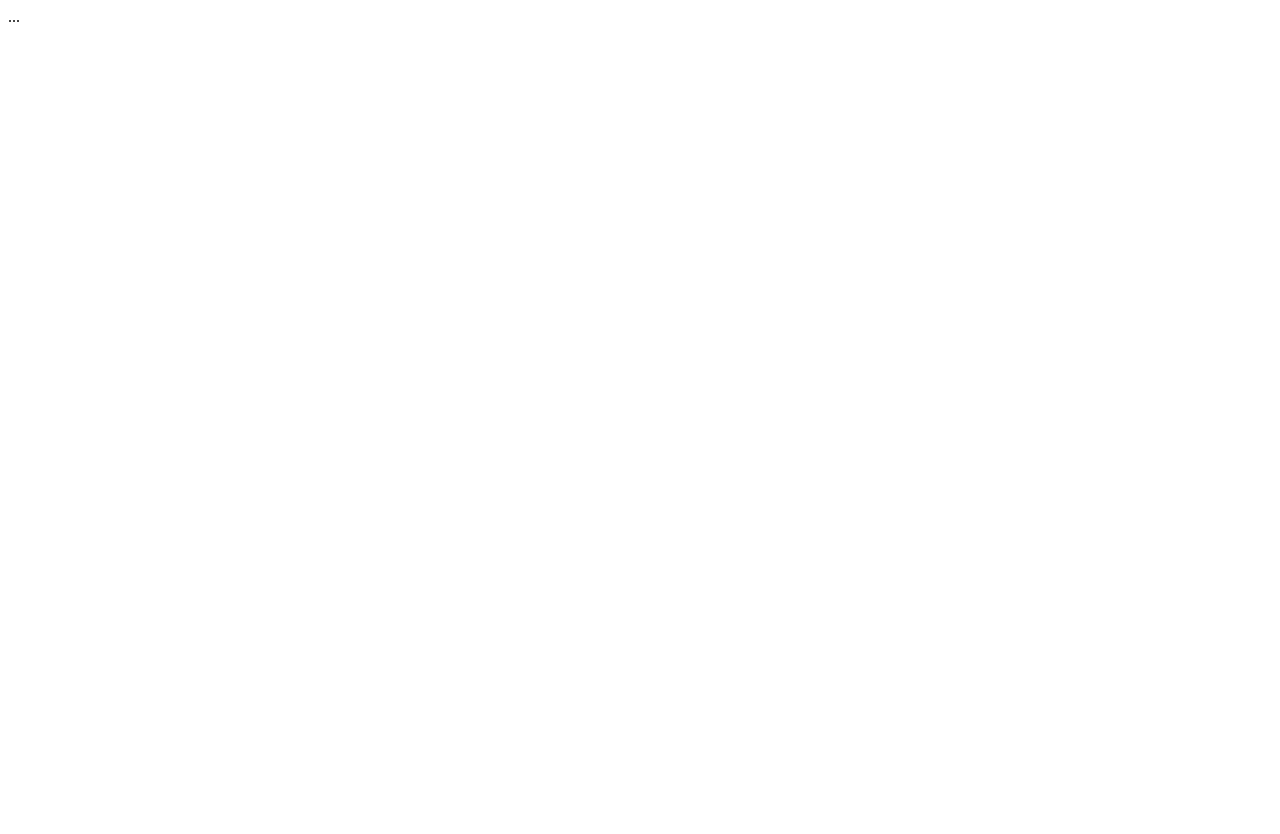
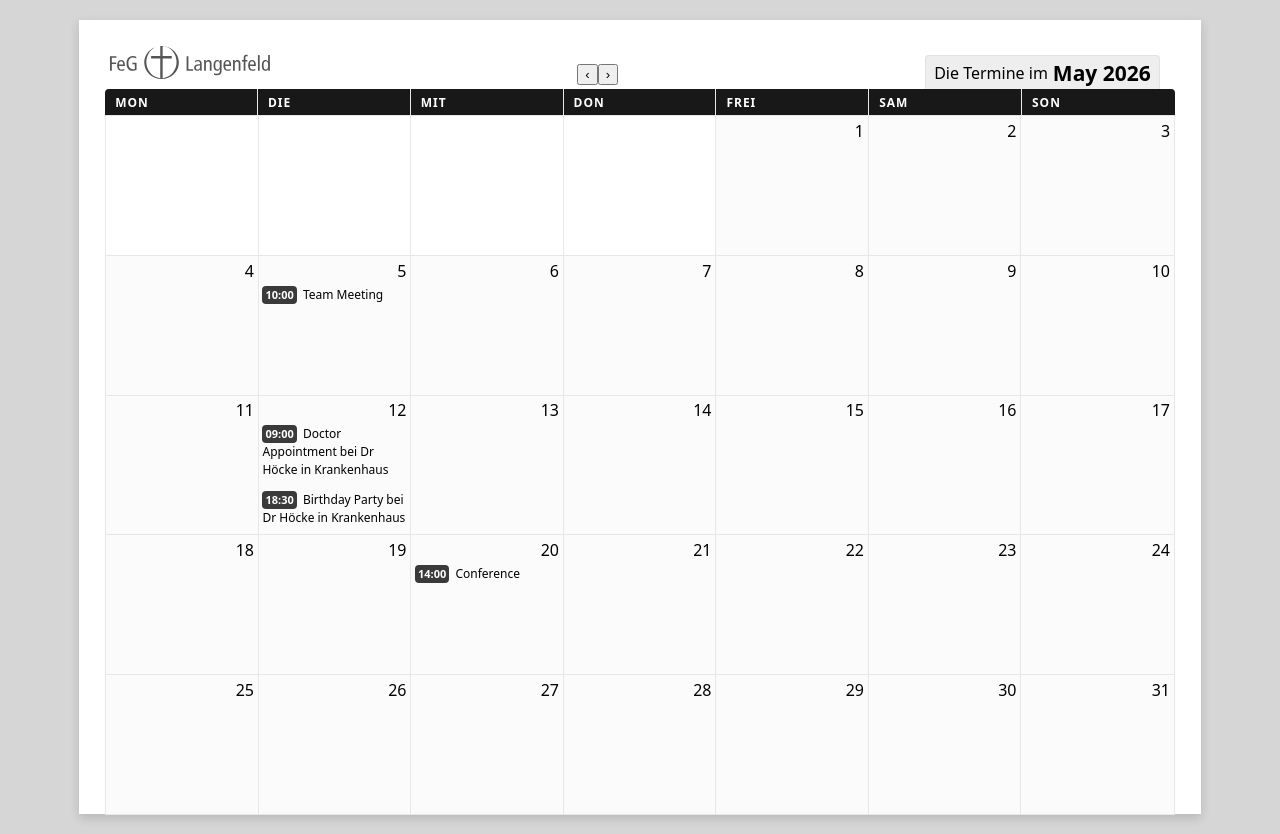
Before and after one commit to MilSoltani/gemeinde-termine, a Vue app: page / in a window 1280 px wide. Before the commit the page ends 800 px from the top, so only its background shows below. Built offline with nearby package versions, Linux system fonts and the light colour scheme.

Commit message:
calendar started

```diff
--- a/src/App.vue
+++ b/src/App.vue
@@ -1,8 +1,158 @@
 <script setup lang="ts">
+import { computed, ref } from 'vue'
+
+const events = ref([
+  {
+    id: 1,
+    title: 'Team Meeting',
+    date: '2026-05-05',
+    time: '10:00',
+  },
+  {
+    id: 2,
+    title: 'Doctor Appointment bei Dr Höcke in Krankenhaus',
+    date: '2026-05-12',
+    time: '09:00',
+  },
+  {
+    id: 3,
+    title: 'Birthday Party bei Dr Höcke in Krankenhaus',
+    date: '2026-05-12',
+    time: '18:30',
+  },
+  {
+    id: 4,
+    title: 'Conference',
+    date: '2026-05-20',
+    time: '14:00',
+  },
+])
+
+const currentDate = ref(new Date())
+
+const weekdays = ['Mon', 'Die', 'Mit', 'Don', 'Frei', 'Sam', 'Son']
+
+const currentYear = computed(() => currentDate.value.getFullYear())
+
+const currentMonth = computed(() => currentDate.value.getMonth())
+
+const monthName = computed(() => {
+  return currentDate.value.toLocaleString('default', {
+    month: 'long',
+  })
+})
+
+const calendarDays = computed(() => {
+  const year = currentYear.value
+  const month = currentMonth.value
+
+  const firstDay = new Date(year, month, 1)
+  const lastDay = new Date(year, month + 1, 0)
+
+  const daysInMonth = lastDay.getDate()
+
+  let startDay = firstDay.getDay()
+  startDay = startDay === 0 ? 6 : startDay - 1
+
+  const days = []
+
+  for (let i = 0; i < startDay; i++) {
+    days.push({
+      date: `empty-${i}`,
+      day: '',
+      currentMonth: false,
+      events: [],
+    })
+  }
+
+  for (let day = 1; day <= daysInMonth; day++) {
+    const date = `${year}-${String(month + 1).padStart(2, '0')}-${String(day).padStart(2, '0')}`
+
+    const dayEvents = events.value
+      .filter(event => event.date === date)
+      .sort((a, b) => (a.time || '').localeCompare(b.time || ''))
+
+    days.push({
+      date,
+      day,
+      currentMonth: true,
+      events: dayEvents,
+    })
+  }
+
+  return days
+})
+
+function prevMonth() {
+  currentDate.value = new Date(
+    currentYear.value,
+    currentMonth.value - 1,
+    1,
+  )
+}
+
+function nextMonth() {
+  currentDate.value = new Date(
+    currentYear.value,
+    currentMonth.value + 1,
+    1,
+  )
+}
 </script>
 
 <template>
-  ...
+  <div class="calendar">
+    <div class="header">
+      <img src="/logo.svg" alt="FEG-Langenfeld" width="160px">
+
+      <div>
+        <button @click="prevMonth">
+          ‹
+        </button>
+        <button @click="nextMonth">
+          ›
+        </button>
+      </div>
+
+      <div class="monthday">
+        Die Termine im <h2>{{ monthName }} {{ currentYear }}</h2>
+      </div>
+    </div>
+
+    <div class="container">
+      <div class="weekdays">
+        <div v-for="day in weekdays" :key="day" class="weekday">
+          {{ day }}
+        </div>
+      </div>
+
+      <div class="days">
+        <div
+          v-for="day in calendarDays"
+          :key="day.date"
+          class="day"
+          :class="{ empty: !day.currentMonth }"
+        >
+          <div class="day-number">
+            {{ day.day }}
+          </div>
+
+          <div class="events">
+            <div
+              v-for="event in day.events"
+              :key="event.id"
+              class="event"
+            >
+              <span class="event-title">
+                <span v-if="event.time" class="event-time">{{ event.time }}</span>
+                {{ event.title }}
+              </span>
+            </div>
+          </div>
+        </div>
+      </div>
+    </div>
+  </div>
 </template>
 
 <style scoped>
--- /dev/null
+++ b/src/main.css
@@ -0,0 +1,180 @@
+html, body {
+  margin: 0;
+  padding: 0;
+  background: #d6d6d6;
+}
+
+body {
+  display: flex;
+  justify-content: center;
+  align-items: center;
+  min-height: 100vh;
+  padding: 20px;
+  box-sizing: border-box;
+}
+
+.calendar {
+  font-family: system-ui, sans-serif;
+  width: 297mm;
+  height: 210mm;
+  background: white;
+  padding: 7mm;
+  box-sizing: border-box;
+  display: flex;
+  flex-direction: column;
+  box-shadow: 0 4px 10px rgba(0,0,0,0.15);
+}
+
+.container {}
+
+.header {
+  display: flex;
+  justify-content: space-between;
+  align-items: baseline;
+  padding-right: 15px;
+  padding-left: 5px;
+}
+
+.monthday {
+  display: flex;
+  align-items: center;
+  gap: 5px;
+  border: 1px solid #e1e1e1;
+  border-bottom: 0;
+  padding: 3px 8px 2px 8px;
+  border-radius: 4px 4px 0 0px;
+  background-color: #eee;
+  color: #000;
+}
+
+.monthday h2 {
+  font-size: 21px;
+  font-weight: 600;
+  margin: 0;
+  padding: 0;
+}
+
+.weekdays {
+  display: grid;
+  grid-template-columns: repeat(7, 1fr);
+  height: 7mm;
+  border-bottom: none;
+  border-radius: 4px 4px 0 0;
+  background-color: #181818;
+  color: #ffffff;
+}
+
+.weekday {
+  display: flex;
+  align-items: center;
+  padding-left: 10px;
+  font-weight: 700;
+  font-size: 12px;
+  letter-spacing: 1px;
+  text-transform: uppercase;
+  border-right: 1px solid #e5e7eb;
+}
+
+.weekday:last-child {
+  border-right: none;
+}
+
+.days {
+  flex: 1;
+  display: grid;
+  grid-template-columns: repeat(7, 1fr);
+  grid-auto-rows: 1fr;
+  border: 1px solid #e5e7eb;
+}
+
+.day {
+  border-right: 1px solid #e5e7eb;
+  border-bottom: 1px solid #e5e7eb;
+  padding: 1mm;
+  overflow: hidden;
+  background-color: #fbfbfb;
+  box-sizing: border-box;
+  display: flex;
+  flex-direction: column;
+}
+
+.day:nth-child(7n) {
+  border-right: none;
+}
+
+.days .day:nth-last-child(-n + 7) {
+  border-bottom: none;
+}
+
+.day.empty {
+  background-color: transparent;
+}
+
+.day-number {
+  font-weight: 500;
+  font-size: 16px;
+  margin-bottom: 0;
+  color: #000;
+  text-align: right;
+}
+
+.events {
+  display: flex;
+  flex-direction: column;
+  gap: 4px;
+}
+
+.event {
+  margin: 1mm 0;
+  border-radius: 4px;
+  display: flex;
+  flex-wrap: wrap;
+  column-gap: 3px;
+  word-break: break-word;
+  white-space: normal;
+  line-height: 18px;
+}
+
+.event-time {
+  font-weight: 600;
+  opacity: 0.9;
+  flex-shrink: 0;
+  background-color: #262626;
+  color: #fff;
+  padding: 1px 3px 2px;
+  border-radius: 4px;
+  margin-right: 3px;
+  font-size: 11px;
+}
+
+.event-title {
+  flex: 1;
+  font-size: 12px;
+}
+
+@page {
+  size: A4 landscape;
+  margin: 0;
+}
+
+@media print {
+  html, body {
+    background: white;
+  }
+
+  body {
+    padding: 0;
+    min-height: auto;
+  }
+
+  .header button {
+    display: none;
+  }
+
+  .calendar {
+    width: 297mm;
+    height: 210mm;
+    box-shadow: none;
+    page-break-inside: avoid;
+  }
+}
--- a/src/main.ts
+++ b/src/main.ts
@@ -1,7 +1,7 @@
 import { createPinia } from 'pinia'
 import { createApp } from 'vue'
-
 import App from './App.vue'
+import './main.css'
 
 const app = createApp(App)
 
```
Also changed, not shown: public/logo.svg (added).
